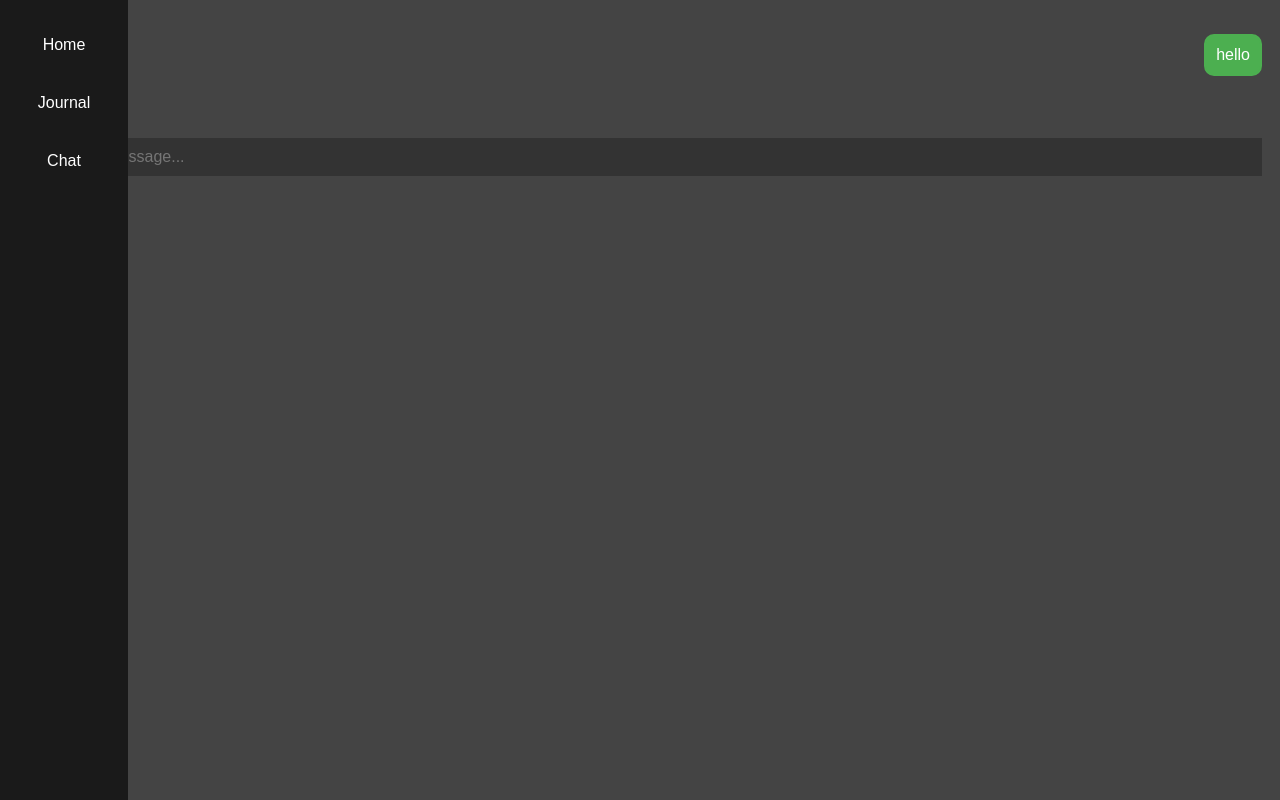
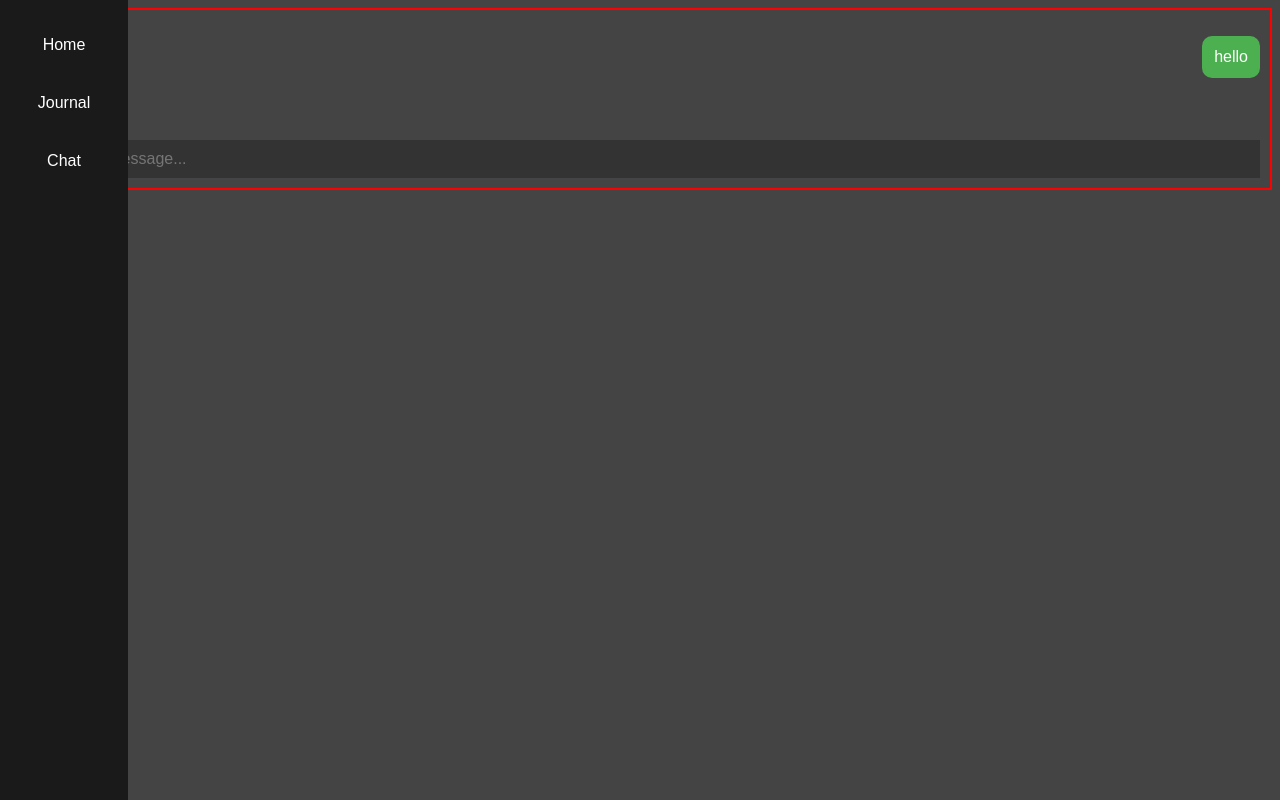
Before and after one commit to JustinMeimar/semantic-journal, a React (Create React App) app in the folder app/: page /chat in a window 1280 px wide. Built offline with nearby package versions, Linux system fonts and the light colour scheme.

Commit message:
Revert "remove red border"
This reverts commit 7469786288c7aa9c7b9931aef412fdaf4372f546.

```diff
--- a/app/src/App.css
+++ b/app/src/App.css
@@ -78,6 +78,7 @@ nav a:active {
 }
 
 .chatWindow {
+  border: 2px solid #FF0000;
   padding: 10px;
 }
 
```
